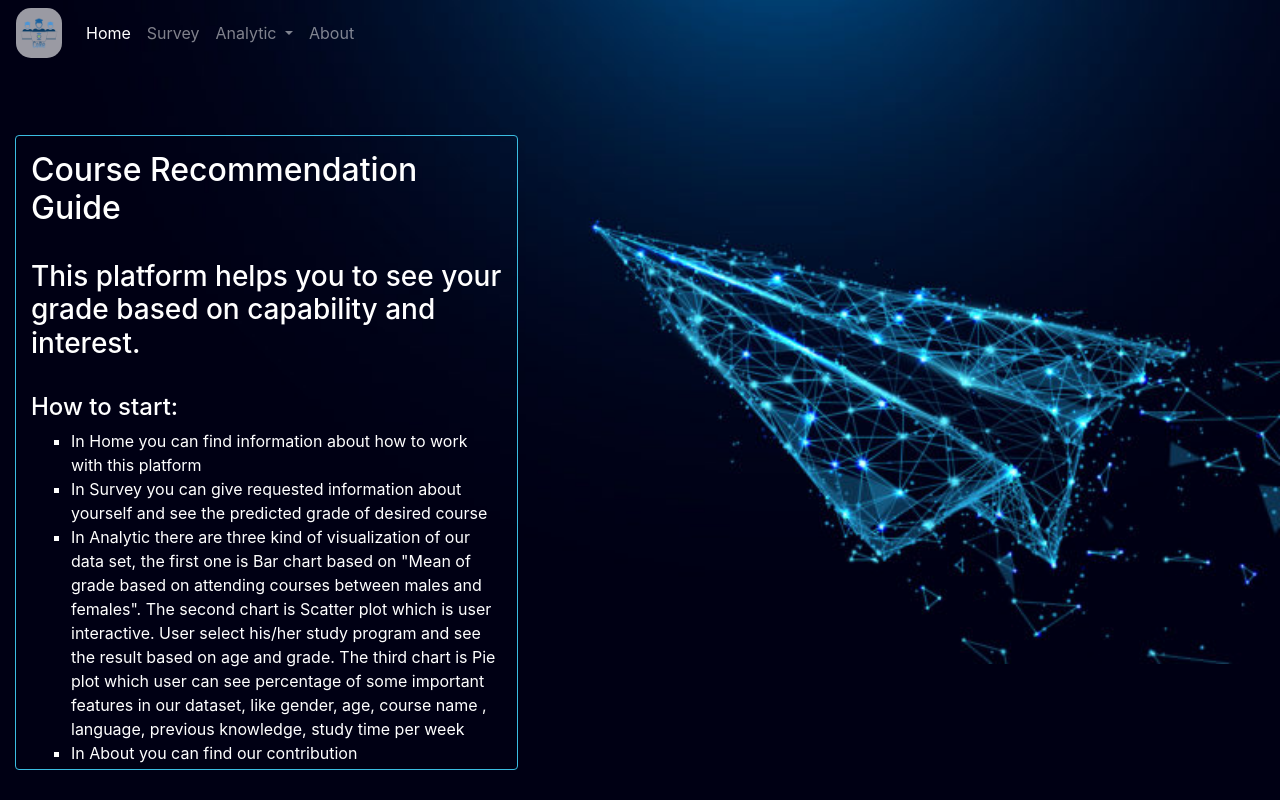
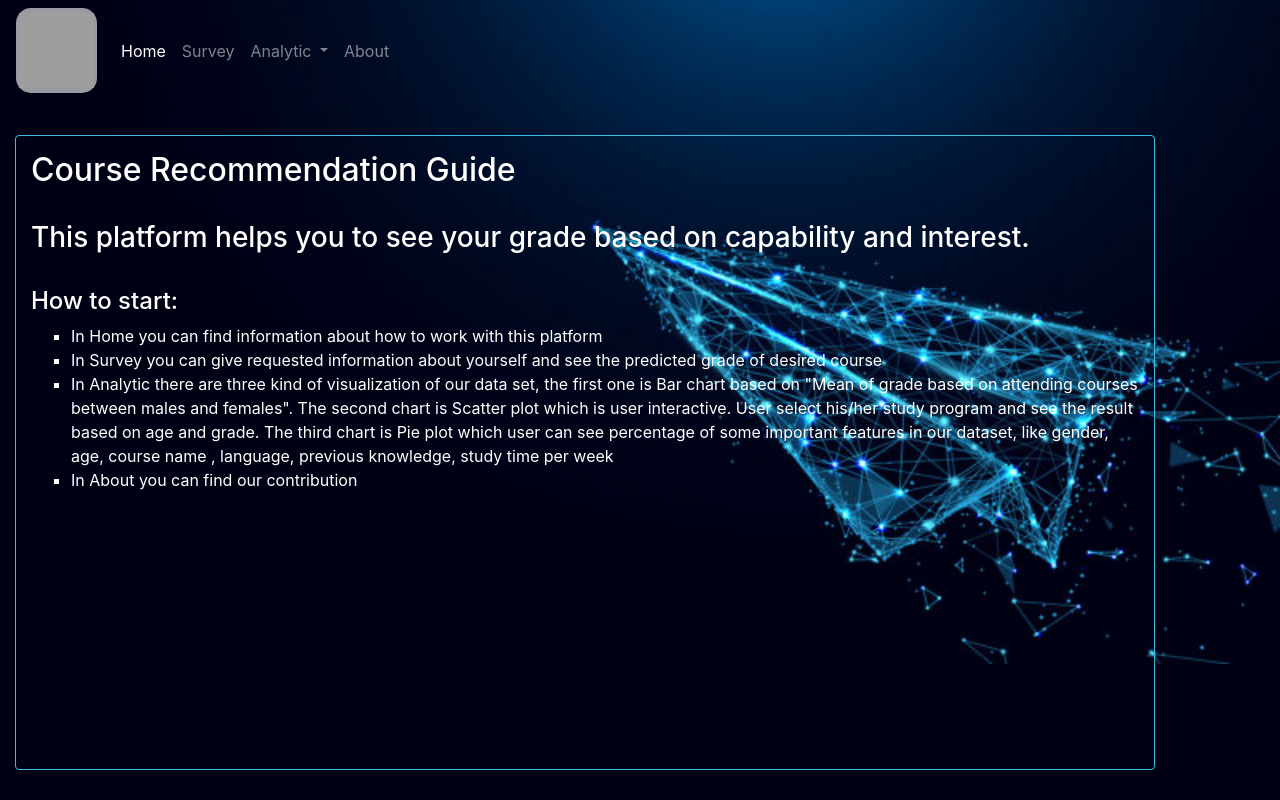
Before and after one commit to AsanAlacli/LA_WISE-19-20-_Group_5_HANA_Project_CoRe, a Flask app: page / in a window 1280 px wide. Run offline with Flask 2, Linux system fonts and the light colour scheme; parts of the project's set-up code (start-up, migrations or seed data) failed here and were passed over; some libraries are stand-ins or nearby versions; grey boxes are pictures that could not be loaded.

Commit message:
changes added

```diff
--- a/templates/analyz-scatterplot.html
+++ b/templates/analyz-scatterplot.html
@@ -18,7 +18,7 @@
 <body>
   <nav class="navbar navbar-expand-lg navbar-dark">
     <a class="navbar-brand" href="#">
-      <img src="static/image/logo.png" width="40" height="40">
+      <img src="static/image/Logo.jpg" width="75" height="75">
     </a>
     <div class="collapse navbar-collapse" id="navbarSupportedContent">
       <ul class="navbar-nav mr-auto">
--- a/templates/index.html
+++ b/templates/index.html
@@ -2,7 +2,7 @@
 <html lang="en">
 
 <head>
-  <title>H.A.N.A</title>
+  <title>Course Recommendation</title>
   <meta charset="utf-8">
   <meta name="viewport" content="width=device-width, initial-scale=1">
   <link rel="stylesheet" href="https://maxcdn.bootstrapcdn.com/bootstrap/4.4.1/css/bootstrap.min.css">
@@ -15,7 +15,7 @@
 <body>
   <nav class="navbar navbar-expand navbar-dark">
     <a class="navbar-brand" href="#">
-      <img src="static/image/logo.png" width="40" height="40">
+      <img src="static/image/Logo.jpg" width="75" height="75">
     </a>
     <div class="collapse navbar-collapse" id="navbarSupportedContent">
       <ul class="navbar-nav mr-auto">
@@ -45,7 +45,7 @@
 
   <div class="container-fluid body">
     <div class="row justify-content-between fit-parent">
-      <div class="col-5 fit-parent">
+      <div class="col-11 fit-parent">
         <div class="container main-content">
           <h2>Course Recommendation Guide</h2><br>
           <h3>This platform helps you to see your grade based on capability and interest.</h3><br>
--- a/templates/survey.html
+++ b/templates/survey.html
@@ -15,7 +15,7 @@
 <body>
   <nav class="navbar navbar-expand-lg navbar-dark">
     <a class="navbar-brand" href="#">
-      <img src="static/image/logo.png" width="40" height="40">
+      <img src="static/image/Logo.jpg" width="75" height="75">
     </a>
     <div class="collapse navbar-collapse" id="navbarSupportedContent">
       <ul class="navbar-nav mr-auto">
```
